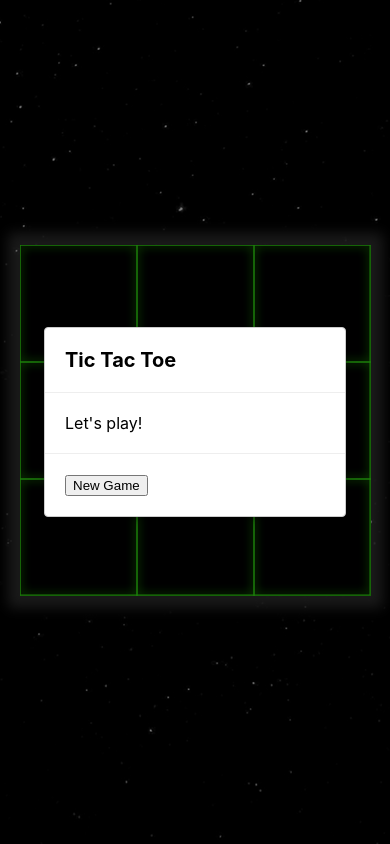
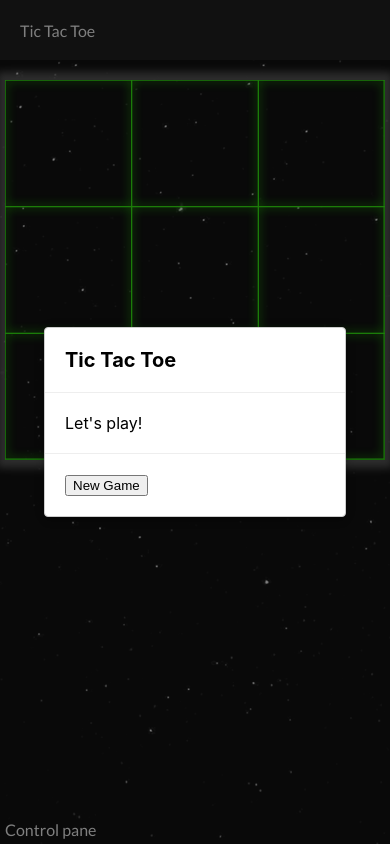
Before and after one commit to wrporter/games, a React (Create React App) app: page / in a window 390 px wide. Built offline with nearby package versions, Linux system fonts and the light colour scheme; no server answers.

Commit message:
Added responsiveness to the Tic Tac Toe game so it can be viewed on all browser sizes. - Extracted Modal into its own component

```diff
--- a/src/App.css
+++ b/src/App.module.scss
@@ -2,22 +2,41 @@
     margin: 0;
 }
 
-body {
-    background: #000 url(./stars.png) repeat top center;
-    display: flex;
-    align-items: center;
-    justify-content: center;
-    height: 100vh;
+:global(html) {
+    height: 100%;
+}
+
+:global(body) {
+    height: 100%;
+}
+
+:global(#root) {
+    height: 100%;
 }
 
 .App {
-    text-align: center;
+    height: 100%;
+    display: flex;
+    flex-direction: column;
+    align-items: stretch;
+
+    background: #121212 url(./stars.png) repeat top center;
     font-family: 'lato', sans-serif;
     color: #ffffff;
 }
 
-.games {
-    z-index: 5;
+.header {
+    min-height: 60px;
+    background: #222222;
+    display: flex;
+    align-items: center;
+    padding-left: 20px;
+    padding-right: 20px;
+}
+
+.content {
+    display: flex;
+    flex-grow: 1;
 }
 
 @keyframes move-twink-back {
--- a/src/App.tsx
+++ b/src/App.tsx
@@ -1,9 +1,8 @@
 import React from 'react';
-import './App.css';
+import styles from './App.module.scss';
 import {ImageService} from "./stratego/image/images.service";
 import {Game} from "./stratego/game";
 import {SetupService} from "./stratego/setup.service";
-import styles from "./stratego/board.module.scss";
 import Checkers from "./checkers/Checkers";
 import TicTacToeComponent from "./tictactoe/TicTacToeComponent";
 
@@ -26,12 +25,16 @@ function App() {
     };
 
     return (
-        <div className="App">
+        <div className={styles.App}>
             {/*<div className="stars"/>*/}
             {/*<div className="twinkling"/>*/}
             {/*<div className="clouds"/>*/}
 
-            <div className="games">
+            <div className={styles.header}>
+                Tic Tac Toe
+            </div>
+
+            <div className={styles.content}>
                 <TicTacToeComponent/>
 
                 {/*<h1>Stratego</h1>*/}
--- a/src/tictactoe/tic-tac-toe.module.scss
+++ b/src/ReactModal/Modal.module.scss
@@ -20,7 +20,7 @@
   outline: none;
 }
 
-.modalOverlay {
+.overlay {
   position: fixed;
   top: 0;
   left: 0;
@@ -29,27 +29,18 @@
   background-color: rgba(0, 0, 0, 0.5);
 }
 
-.modalHeader {
+.header {
   font-size: 20px;
   font-weight: bold;
   padding: 20px;
   border-bottom: 1px solid #eeeeee;
 }
 
-.modalBody {
+.body {
   padding: 20px;
 }
 
-.modalFooter {
+.footer {
   padding: 20px;
   border-top: 1px solid #eeeeee;
 }
-
-.result {
-  color: #239220;
-}
-
-.canvas {
-  user-select: none;
-  box-shadow: 0 0 12px 12px rgba(255, 255, 255, 0.2)
-}
--- /dev/null
+++ b/src/ReactModal/Modal.tsx
@@ -0,0 +1,49 @@
+import React from "react";
+import ReactModal from "react-modal";
+import styles from "./Modal.module.scss";
+
+ReactModal.setAppElement(document.body);
+
+type ModalProps = {
+    children: React.ReactNode,
+    className?: string,
+    isOpen: boolean,
+}
+
+export function Modal({children, className, isOpen, ...rest}: ModalProps) {
+    return (
+        <ReactModal className={styles.modal} overlayClassName={styles.overlay} isOpen={isOpen} {...rest}>
+            {children}
+        </ReactModal>
+    );
+}
+
+type ModalHeaderProps = {
+    children: React.ReactNode,
+}
+
+export function ModalHeader({children}: ModalHeaderProps) {
+    return (
+        <div className={styles.header}>{children}</div>
+    );
+}
+
+type ModalBodyProps = {
+    children: React.ReactNode,
+}
+
+export function ModalBody({children}: ModalBodyProps) {
+    return (
+        <div className={styles.body}>{children}</div>
+    );
+}
+
+type ModalFooterProps = {
+    children: React.ReactNode,
+}
+
+export function ModalFooter({children}: ModalFooterProps) {
+    return (
+        <div className={styles.footer}>{children}</div>
+    );
+}
--- /dev/null
+++ b/src/ReactModal/index.ts
@@ -0,0 +1 @@
+export { Modal, ModalHeader, ModalBody, ModalFooter } from "./Modal";
--- /dev/null
+++ b/src/tictactoe/TicTacToe.module.scss
@@ -0,0 +1,50 @@
+.game {
+  display: flex;
+  flex-grow: 1;
+}
+
+.result {
+  color: #239220;
+}
+
+.gameContainer {
+  display: flex;
+  flex-grow: 1;
+  padding: 20px;
+}
+
+.canvasContainer {
+  display: flex;
+  flex-grow: 1;
+  justify-content: center;
+  align-items: center;
+
+  position: relative;
+}
+
+.canvas {
+  position: absolute;
+  top: 0;
+
+  user-select: none;
+  box-shadow: 0 0 8px 8px rgba(255, 255, 255, 0.3);
+}
+
+.controlPane {
+  min-width: 300px;
+  padding: 20px;
+}
+
+@media only screen and (max-width : 767px) {
+  .game {
+    flex-direction: column;
+  }
+
+  .gameContainer {
+    padding: 20px 5px 5px 5px;
+  }
+
+  .controlPane {
+    padding: 5px;
+  }
+}
--- a/src/tictactoe/TicTacToeCanvas.tsx
+++ b/src/tictactoe/TicTacToeCanvas.tsx
@@ -57,15 +57,15 @@ export default class TicTacToeCanvas {
     }
 
     private resize() {
-        const displayWidth = window.innerWidth;
-        const displayHeight = window.innerHeight;
-        const length = (displayHeight < displayWidth ? displayHeight : displayWidth) * 0.9;
+        const displayWidth = this.canvas.clientWidth;
+        const displayHeight = this.canvas.clientHeight;
+        console.log(this.canvas.width, this.canvas.height, displayWidth, displayHeight);
 
-        if (this.canvas.width !== length) {
-            this.canvas.width = length;
-            this.canvas.height = length;
+        if (this.canvas.width !== displayWidth || this.canvas.height !== displayHeight) {
+            this.canvas.width = displayWidth;
+            this.canvas.height = displayHeight;
 
-            this.boardLength = length;
+            this.boardLength = displayWidth;
             this.squareLength = this.boardLength / BOARD_SIZE;
         }
     }
@@ -179,7 +179,6 @@ export default class TicTacToeCanvas {
     }
 
     private clearScreen() {
-        this.context.fillStyle = 'black';
-        this.context.fillRect(0, 0, this.canvas.width, this.canvas.height);
+        this.context.clearRect(0, 0, this.canvas.width, this.canvas.height);
     }
 }
--- a/src/tictactoe/TicTacToeComponent.tsx
+++ b/src/tictactoe/TicTacToeComponent.tsx
@@ -1,12 +1,12 @@
 import React from "react";
-import Modal from 'react-modal';
 import {Howl} from 'howler';
 import TicTacToeCanvas from "./TicTacToeCanvas";
-import styles from "./tic-tac-toe.module.scss";
+import styles from "./TicTacToe.module.scss";
 import {GameResult} from "./TicTacToe";
 import * as music from './audio/music';
 import {finalFantasyVictory} from './audio/victory';
 import {clashClash, laserHit2} from './audio/sounds';
+import {Modal, ModalBody, ModalFooter, ModalHeader} from "../ReactModal";
 
 function random(size: number) {
     return Math.floor(Math.random() * size);
@@ -23,25 +23,37 @@ const sounds = [
 export default function TicTacToeComponent() {
     let turn = 0;
 
+    const canvasContainerRef = React.useRef<HTMLDivElement>(null);
     const canvasRef = React.useRef<HTMLCanvasElement>(null);
     const gameRef = React.useRef<TicTacToeCanvas>();
     const [result, setResult] = React.useState(GameResult.Pending);
     const [modalIsOpen, setModalIsOpen] = React.useState(true);
 
-    const handleRender = () => {
-        gameRef.current?.render();
-    };
+    function resize() {
+        if (canvasRef.current && canvasContainerRef.current) {
+            const height = canvasContainerRef.current.clientHeight;
+            const width = canvasContainerRef.current.clientWidth;
+            let length = width;
+            if (height < width) {
+                length = height;
+            }
+            console.log('container', height, width)
+            canvasRef.current.style.height = `${length}px`;
+            canvasRef.current.style.width = `${length}px`;
+
+            gameRef.current?.render();
+        }
+    }
 
     React.useLayoutEffect(() => {
-        Modal.setAppElement(document.body);
-
-        if (canvasRef.current) {
+        if (canvasRef.current && canvasContainerRef.current) {
+            resize();
             gameRef.current = new TicTacToeCanvas(canvasRef.current);
         }
 
-        window.addEventListener('resize', handleRender);
+        window.addEventListener('resize', resize);
         return () => {
-            window.removeEventListener('resize', handleRender);
+            window.removeEventListener('resize', resize);
         }
     }, []);
 
@@ -75,14 +87,10 @@ export default function TicTacToeComponent() {
     }
 
     return (
-        <div>
-            <Modal
-                isOpen={modalIsOpen}
-                className={styles.modal}
-                overlayClassName={styles.modalOverlay}
-            >
-                <div className={styles.modalHeader}>Tic Tac Toe</div>
-                <div className={styles.modalBody}>
+        <div className={styles.game}>
+            <Modal isOpen={modalIsOpen}>
+                <ModalHeader>Tic Tac Toe</ModalHeader>
+                <ModalBody>
                     {result !== GameResult.Pending ? (
                         <div className={styles.result}>
                             {result === GameResult.Draw && 'Draw!'}
@@ -90,13 +98,21 @@ export default function TicTacToeComponent() {
                             {result === GameResult.OWin && 'O Wins!'}
                         </div>
                     ) : <div>Let's play!</div>}
-                </div>
-                <div className={styles.modalFooter}>
+                </ModalBody>
+                <ModalFooter>
                     <button onClick={handleNewGame}>New Game</button>
-                </div>
+                </ModalFooter>
             </Modal>
 
-            <canvas className={styles.canvas} ref={canvasRef} onClick={handleClick}/>
+            <div className={styles.gameContainer}>
+                <div ref={canvasContainerRef} className={styles.canvasContainer}>
+                    <canvas className={styles.canvas} ref={canvasRef} onClick={handleClick} />
+                </div>
+            </div>
+
+            <div className={styles.controlPane}>
+                Control pane
+            </div>
         </div>
     );
 }
```
